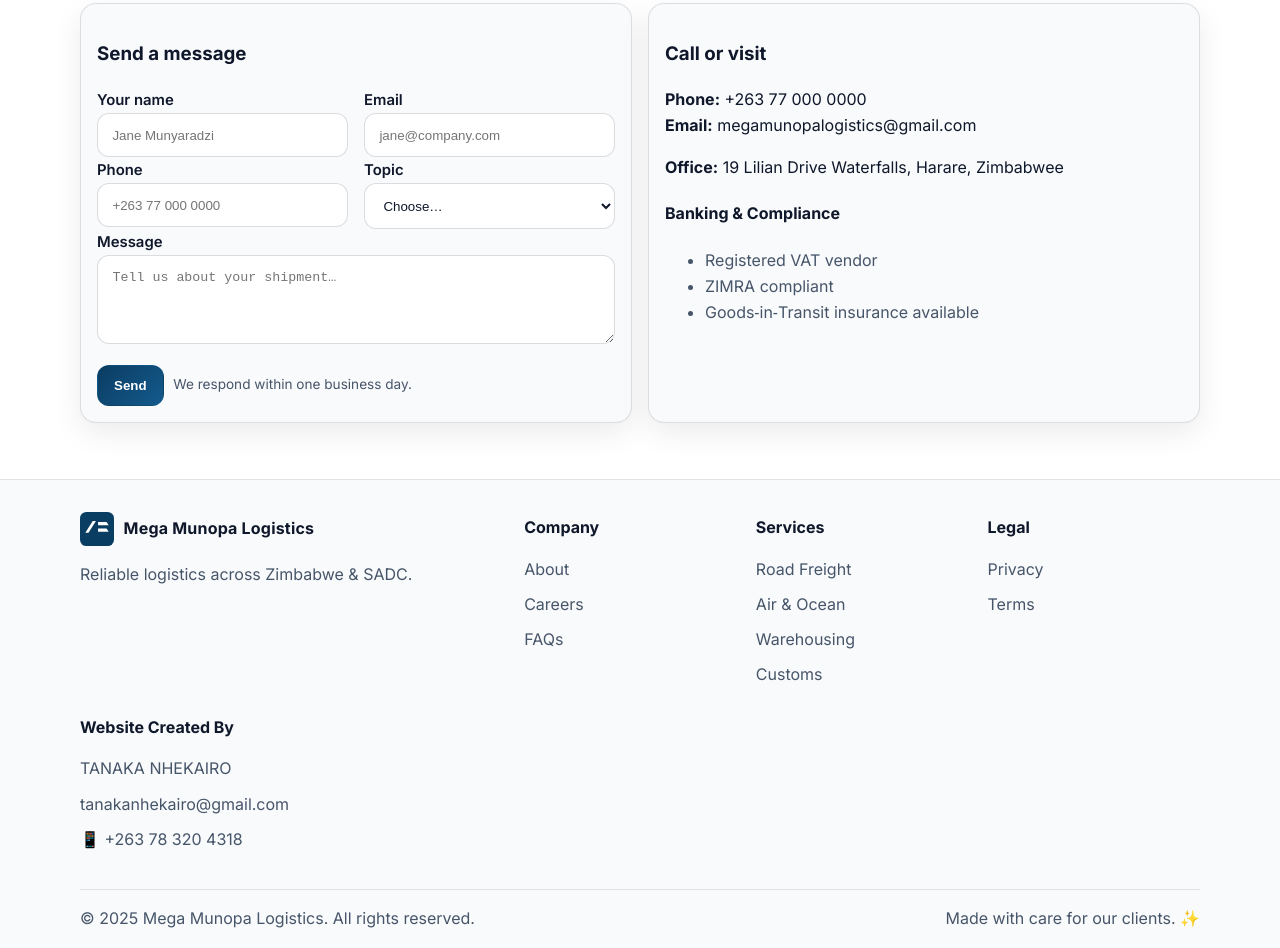
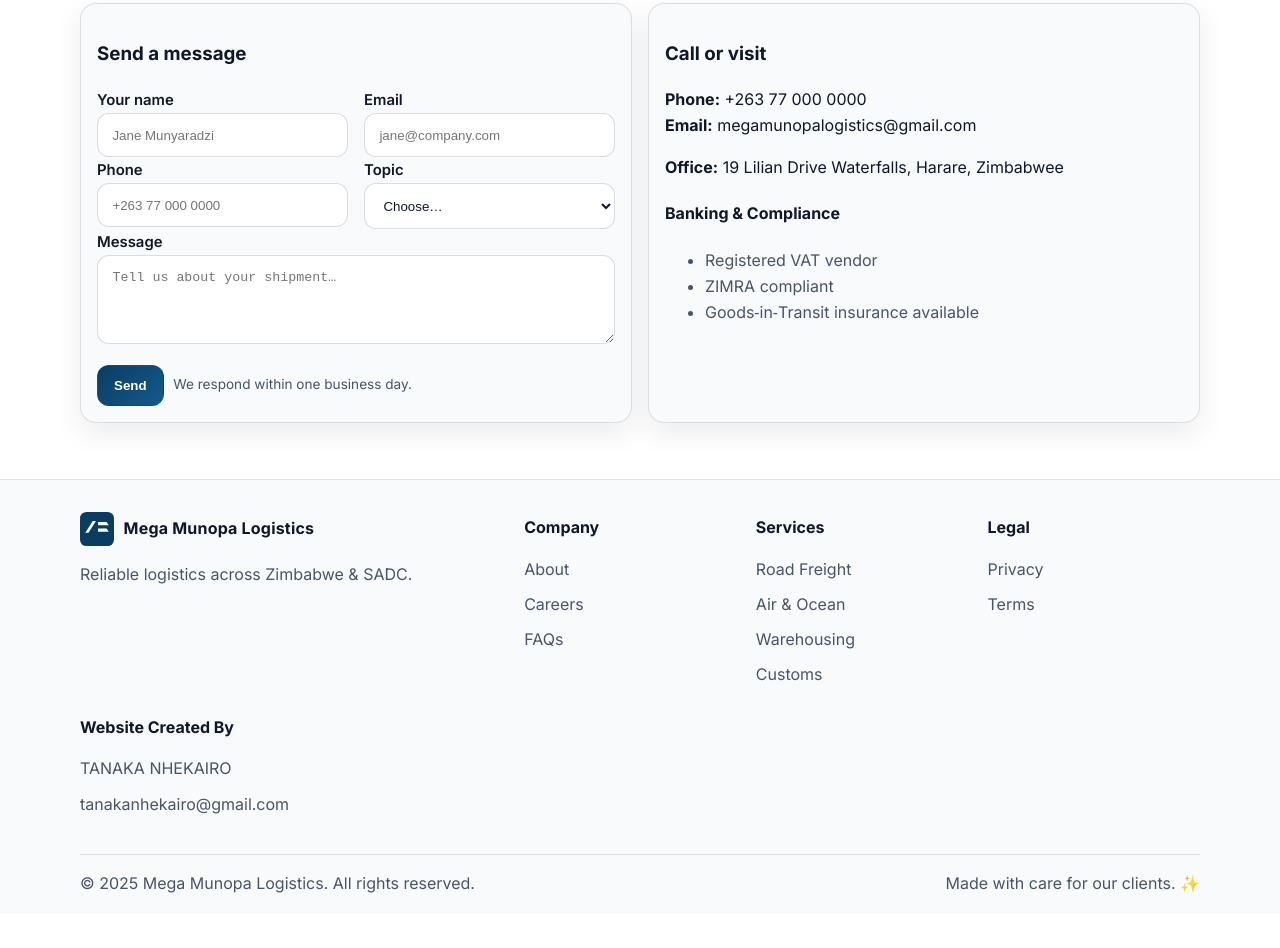
Before and after one commit to Tanaxas/mega, a plain HTML site: page index.html in a window 1280 px wide. Shown: the part 5286-6234 px from the top of the page. After the commit the page ends 6199 px from the top, so only its background shows below. Drawn offline with Linux system fonts and the light colour scheme.

Commit message:
Update index.html

```diff
--- a/index.html
+++ b/index.html
@@ -529,7 +529,7 @@
         <h4>Website Created By</h4>
         <a href="https://linkedin.com/in/tanaka-nhekairo-94159428a">TANAKA NHEKAIRO</a>
         <a href="mailto:tanakanhekairo@gmail.com">tanakanhekairo@gmail.com</a>
-        <a href="tel:+263783204318">📱 +263 78 320 4318</a>
+        <!--<a href="tel:+263783204318">📱 +263 78 320 4318</a>-->
       </div>
     </div>
     <div class="container subfoot">
```
